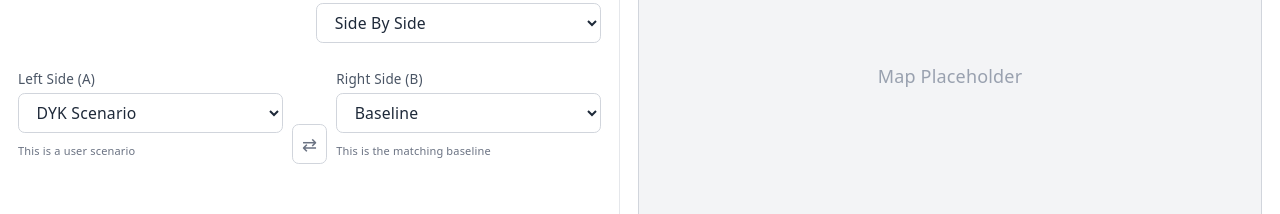
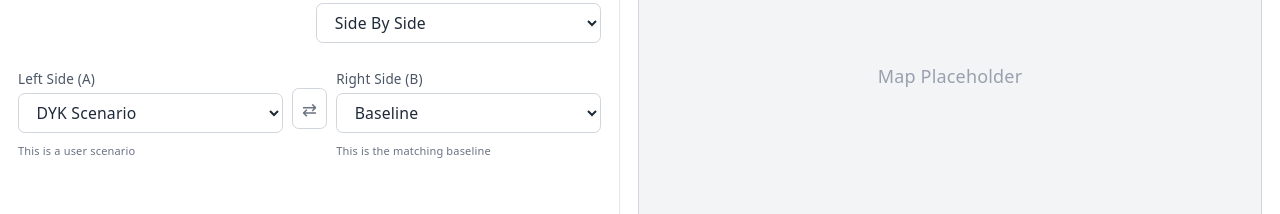
Before and after one commit to dykdhi/lis-compare-design, a React (Vite) app in the folder app/: page / in a window 1280 px wide. Shown: the part 354-568 px from the top of the page. Built offline with nearby package versions, Linux system fonts and the light colour scheme.

Commit message:
Refactor layout of scenario selection in App component; adjust spacing and helper text for SelectField components

```diff
--- a/app/src/App.tsx
+++ b/app/src/App.tsx
@@ -61,10 +61,12 @@ const App = observer(() => {
             </section>
 
             <section className="space-y-3">
-              <div className="flex items-end gap-2">
+              <div className="flex gap-2">
                 <div className="flex-1">
                   <SelectField label="Left Side (A)" value={store.scenario} options={store.scenarioOptions} onChange={(v) => store.set('scenario', v)} helperText={store.scenarioNote} />
                 </div>
+                <div className="flex flex-col gap-1">
+                  <div className="h-3" />
                   <button
                     onClick={() => store.matchBaseline()}
                     disabled={!store.canMatchBaseline}
@@ -74,6 +76,7 @@ const App = observer(() => {
                   >
                     ⇄
                   </button>
+                </div>
                 <div className="flex-1">
                   <SelectField label="Right Side (B)" value={store.comparisonMode} options={store.comparisonModeOptions} onChange={(v) => store.set('comparisonMode', v)} helperText={store.comparisonModeNote} />
                 </div>
```
Lines whose indentation alone changed are shown as unchanged.
